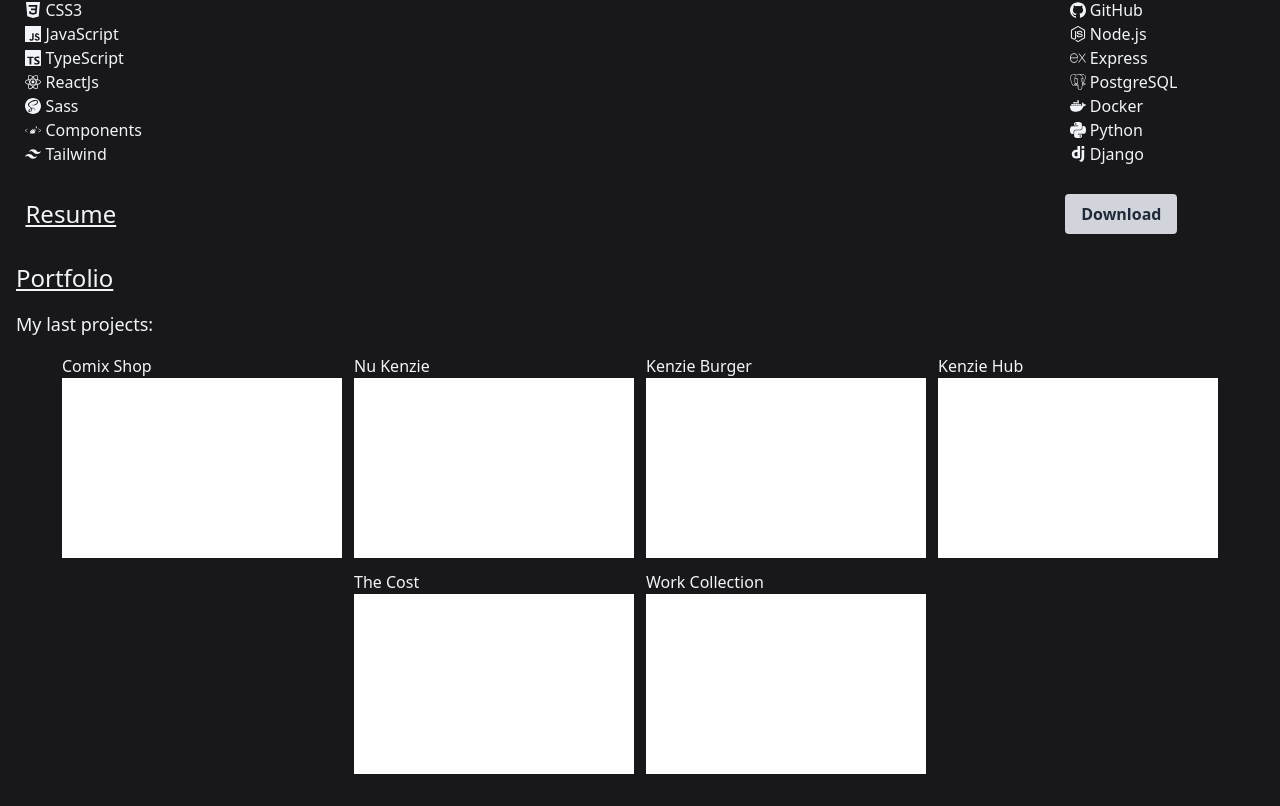
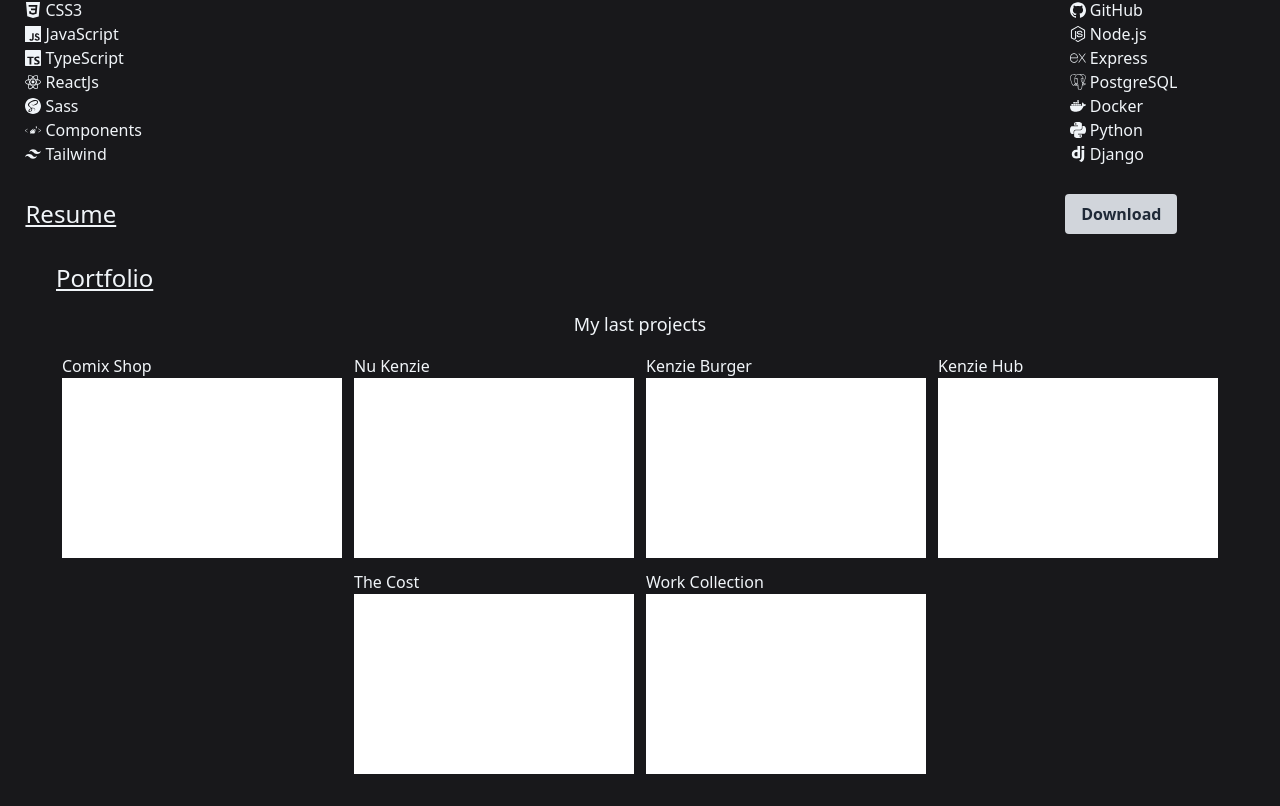
Before and after one commit to evertondsvieira/everton-dev, a React (Vite) app in the folder portifolio/: page / in a window 1280 px wide. Shown: the part 1212-2018 px from the top of the page. Before the commit the page ends 1986 px from the top, so only its background shows below. Built offline with nearby package versions, Linux system fonts and the light colour scheme.

Commit message:
fix: fixed projects width

```diff
--- a/portifolio/src/pages/Projects/index.tsx
+++ b/portifolio/src/pages/Projects/index.tsx
@@ -1,9 +1,9 @@
 const Projects = () => {
     return(
-        <div className="text-slate-100">
+        <div id="projects" className="text-slate-100">
             <h1 className="text-left text-2xl mx-4 my-4 underline">Portfolio</h1>
-            <h2 className="text-left text-lg mx-4 my-4">My last projects:</h2>
-            <div className="flex items-center justify-center flex-row flex-wrap gap-3">
+            <h2 className="text-center text-lg mx-4 my-4">My last projects</h2>
+            <div className="flex items-center justify-center flex-row flex-wrap gap-3 max-w-[1200px] mb-8">
                 <div>
                     <p>Comix Shop</p>
                     <img src="/blank.png" alt="" />
```
